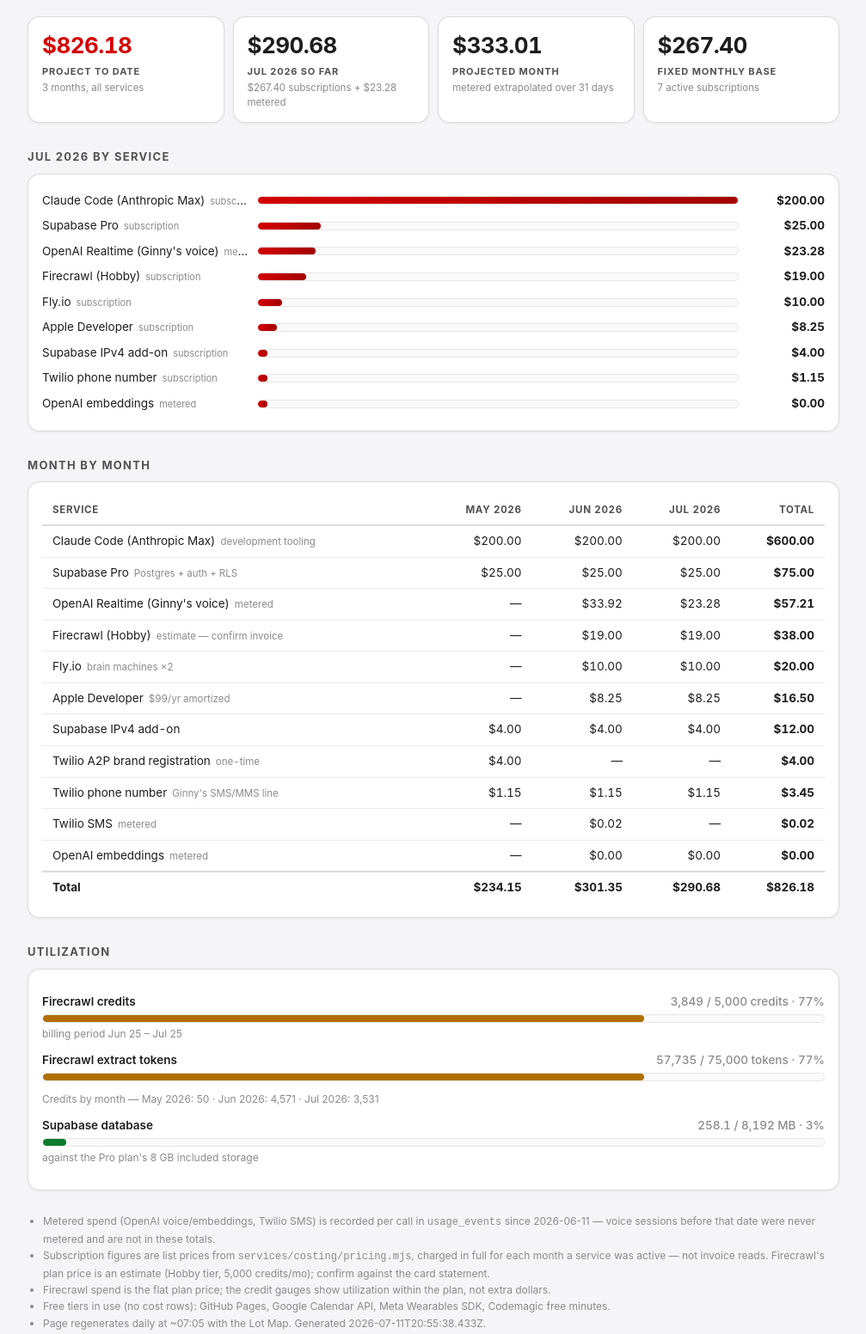
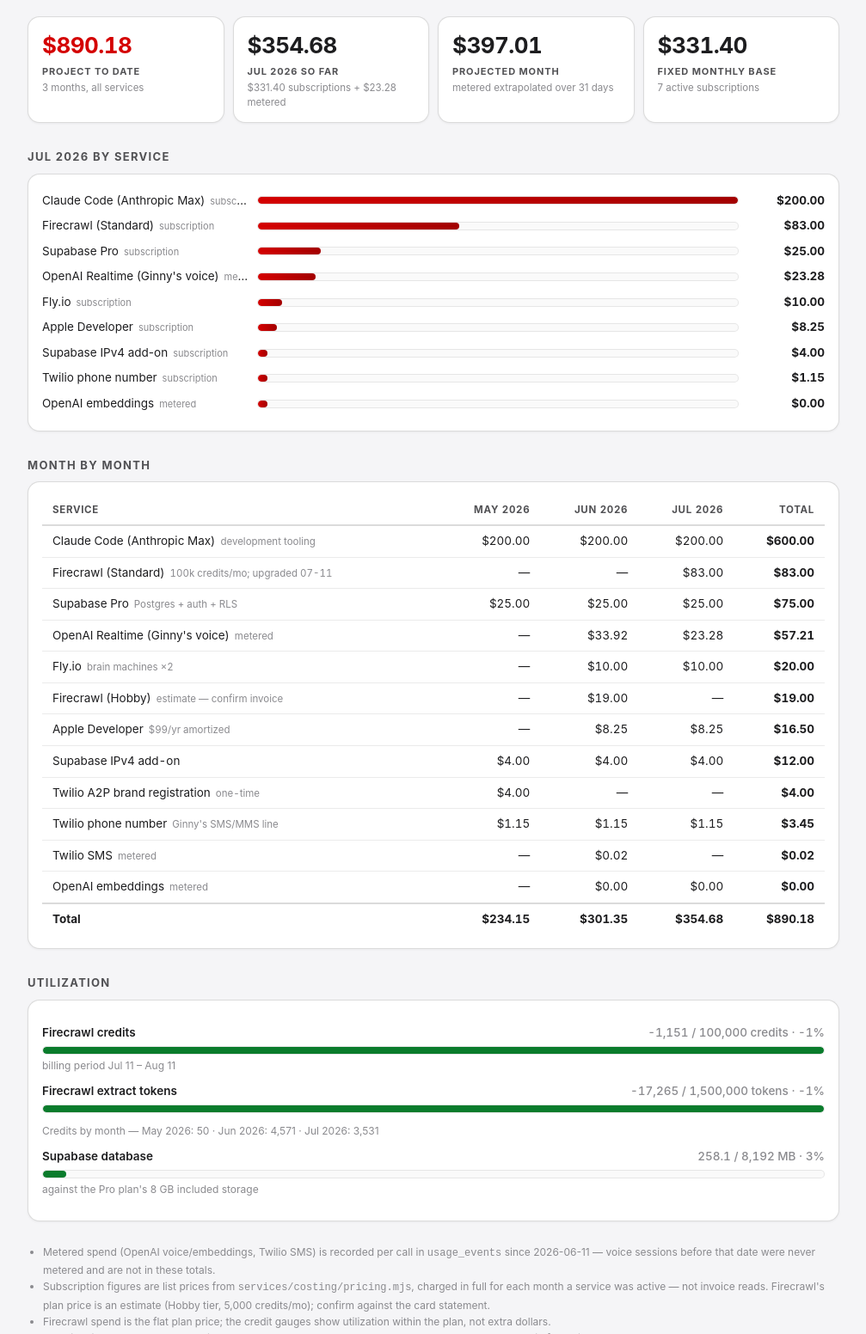
Before and after one commit to Root67-JB/rhode-root, a plain HTML site: page index.html in a window 1280 px wide. Shown: the part 79-1631 px from the top of the page at 86% size, without its empty margins (136-1143 px from the left). Drawn offline with Linux system fonts and the light colour scheme.

Commit message:
Dashboard: Firecrawl upgraded to Standard $83/mo (Hobby ended June)

```diff
--- a/index.html
+++ b/index.html
@@ -99,10 +99,10 @@
   <div class="sub">Sales Assistant / Ginny · Saturday, July 11, 2026 · project since May 2026</div>
 
   <div class="kpis">
-    <div class="kpi"><div class="big accent">$826.18</div><div class="label">Project to date</div><div class="hint">3 months, all services</div></div>
-    <div class="kpi"><div class="big">$290.68</div><div class="label">Jul 2026 so far</div><div class="hint">$267.40 subscriptions + $23.28 metered</div></div>
-    <div class="kpi"><div class="big">$333.01</div><div class="label">Projected month</div><div class="hint">metered extrapolated over 31 days</div></div>
-    <div class="kpi"><div class="big">$267.40</div><div class="label">Fixed monthly base</div><div class="hint">7 active subscriptions</div></div>
+    <div class="kpi"><div class="big accent">$890.18</div><div class="label">Project to date</div><div class="hint">3 months, all services</div></div>
+    <div class="kpi"><div class="big">$354.68</div><div class="label">Jul 2026 so far</div><div class="hint">$331.40 subscriptions + $23.28 metered</div></div>
+    <div class="kpi"><div class="big">$397.01</div><div class="label">Projected month</div><div class="hint">metered extrapolated over 31 days</div></div>
+    <div class="kpi"><div class="big">$331.40</div><div class="label">Fixed monthly base</div><div class="hint">7 active subscriptions</div></div>
   </div>
 
   <h2>Jul 2026 by service</h2>
@@ -114,6 +114,11 @@
       <div class="bar-usd">$200.00</div>
     </div>
     <div class="bar-row">
+      <div class="bar-label">Firecrawl (Standard)<span class="bar-kind">subscription</span></div>
+      <div class="bar-track"><div class="bar-fill" style="width:42%"></div></div>
+      <div class="bar-usd">$83.00</div>
+    </div>
+    <div class="bar-row">
       <div class="bar-label">Supabase Pro<span class="bar-kind">subscription</span></div>
       <div class="bar-track"><div class="bar-fill" style="width:13%"></div></div>
       <div class="bar-usd">$25.00</div>
@@ -122,11 +127,6 @@
       <div class="bar-label">OpenAI Realtime (Ginny's voice)<span class="bar-kind">metered</span></div>
       <div class="bar-track"><div class="bar-fill" style="width:12%"></div></div>
       <div class="bar-usd">$23.28</div>
-    </div>
-    <div class="bar-row">
-      <div class="bar-label">Firecrawl (Hobby)<span class="bar-kind">subscription</span></div>
-      <div class="bar-track"><div class="bar-fill" style="width:10%"></div></div>
-      <div class="bar-usd">$19.00</div>
     </div>
     <div class="bar-row">
       <div class="bar-label">Fly.io<span class="bar-kind">subscription</span></div>
@@ -167,6 +167,10 @@
           <td>$200.00</td><td>$200.00</td><td>$200.00</td>
           <td class="rowtotal">$600.00</td>
         </tr><tr>
+          <td>Firecrawl (Standard)<span class="note">100k credits/mo; upgraded 07-11</span></td>
+          <td>—</td><td>—</td><td>$83.00</td>
+          <td class="rowtotal">$83.00</td>
+        </tr><tr>
           <td>Supabase Pro<span class="note">Postgres + auth + RLS</span></td>
           <td>$25.00</td><td>$25.00</td><td>$25.00</td>
           <td class="rowtotal">$75.00</td>
@@ -175,13 +179,13 @@
           <td>—</td><td>$33.92</td><td>$23.28</td>
           <td class="rowtotal">$57.21</td>
         </tr><tr>
-          <td>Firecrawl (Hobby)<span class="note">estimate — confirm invoice</span></td>
-          <td>—</td><td>$19.00</td><td>$19.00</td>
-          <td class="rowtotal">$38.00</td>
-        </tr><tr>
           <td>Fly.io<span class="note">brain machines ×2</span></td>
           <td>—</td><td>$10.00</td><td>$10.00</td>
           <td class="rowtotal">$20.00</td>
+        </tr><tr>
+          <td>Firecrawl (Hobby)<span class="note">estimate — confirm invoice</span></td>
+          <td>—</td><td>$19.00</td><td>—</td>
+          <td class="rowtotal">$19.00</td>
         </tr><tr>
           <td>Apple Developer<span class="note">$99/yr amortized</span></td>
           <td>—</td><td>$8.25</td><td>$8.25</td>
@@ -209,8 +213,8 @@
         </tr>
         <tr class="total">
           <td>Total</td>
-          <td>$234.15</td><td>$301.35</td><td>$290.68</td>
-          <td>$826.18</td>
+          <td>$234.15</td><td>$301.35</td><td>$354.68</td>
+          <td>$890.18</td>
         </tr>
       </tbody>
     </table>
@@ -219,12 +223,12 @@
   <h2>Utilization</h2>
   <div class="card">
     <div class="gauge">
-    <div class="gauge-head"><span>Firecrawl credits</span><span class="dim">3,849 / 5,000 credits · 77%</span></div>
-    <div class="gauge-track"><div class="gauge-fill warn" style="width:77%"></div></div>
-    <div class="gauge-sub">billing period Jun 25 – Jul 25</div>
+    <div class="gauge-head"><span>Firecrawl credits</span><span class="dim">-1,151 / 100,000 credits · -1%</span></div>
+    <div class="gauge-track"><div class="gauge-fill ok" style="width:-1%"></div></div>
+    <div class="gauge-sub">billing period Jul 11 – Aug 11</div>
   </div><div class="gauge">
-    <div class="gauge-head"><span>Firecrawl extract tokens</span><span class="dim">57,735 / 75,000 tokens · 77%</span></div>
-    <div class="gauge-track"><div class="gauge-fill warn" style="width:77%"></div></div>
+    <div class="gauge-head"><span>Firecrawl extract tokens</span><span class="dim">-17,265 / 1,500,000 tokens · -1%</span></div>
+    <div class="gauge-track"><div class="gauge-fill ok" style="width:-1%"></div></div>
 
   </div><div class="gauge-sub" style="margin-top:2px;">Credits by month — May 2026: 50 · Jun 2026: 4,571 · Jul 2026: 3,531</div>
     <div class="gauge">
@@ -240,7 +244,7 @@
       <li>Subscription figures are list prices from <code>services/costing/pricing.mjs</code>, charged in full for each month a service was active — not invoice reads. Firecrawl's plan price is an estimate (Hobby tier, 5,000 credits/mo); confirm against the card statement.</li>
       <li>Firecrawl spend is the flat plan price; the credit gauges show utilization within the plan, not extra dollars.</li>
       <li>Free tiers in use (no cost rows): GitHub Pages, Google Calendar API, Meta Wearables SDK, Codemagic free minutes.</li>
-      <li>Page regenerates daily at ~07:05 with the Lot Map. Generated 2026-07-11T20:55:38.433Z.</li>
+      <li>Page regenerates daily at ~07:05 with the Lot Map. Generated 2026-07-11T21:42:40.325Z.</li>
     </ul>
   </div>
 </body>
```
